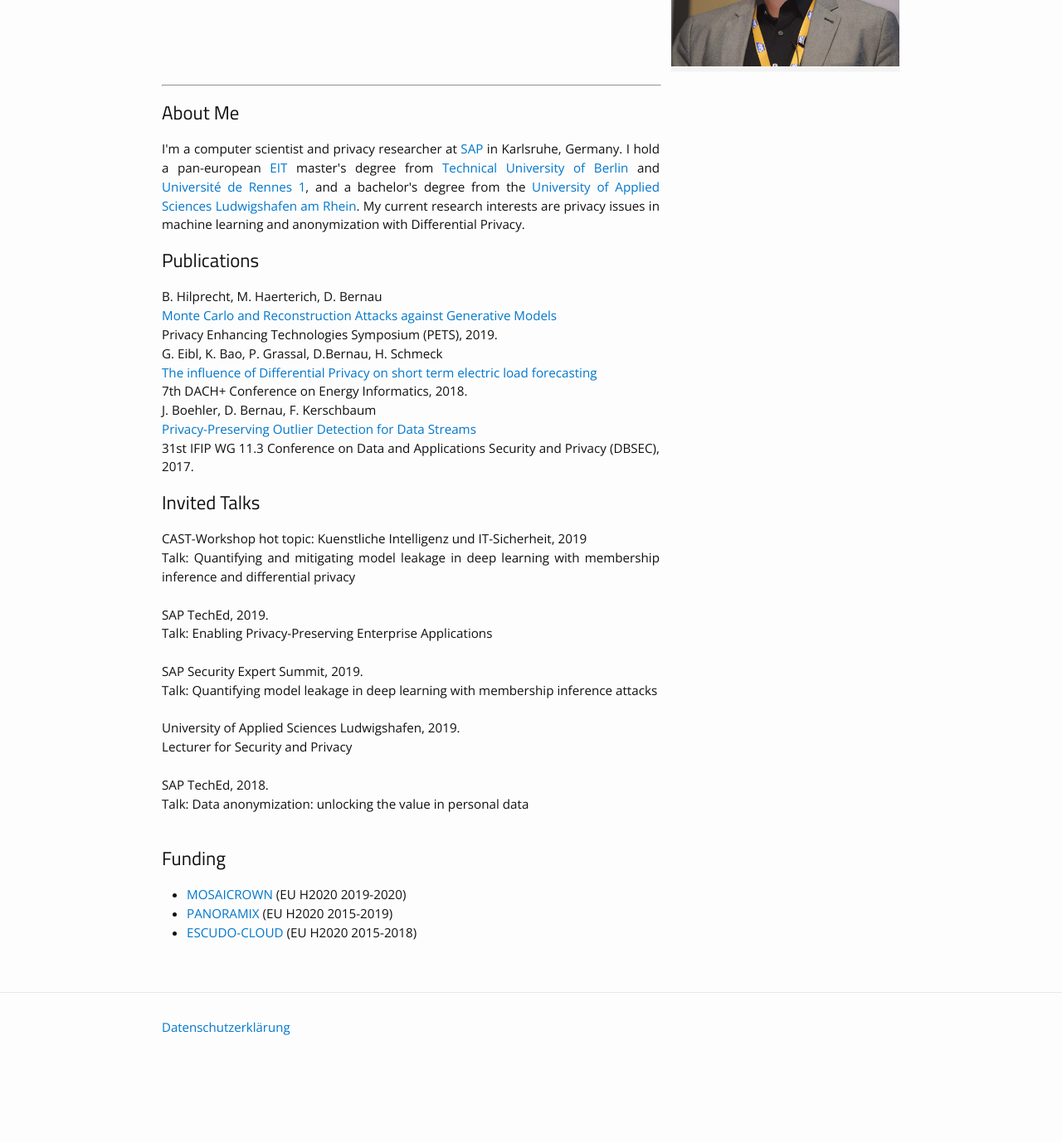
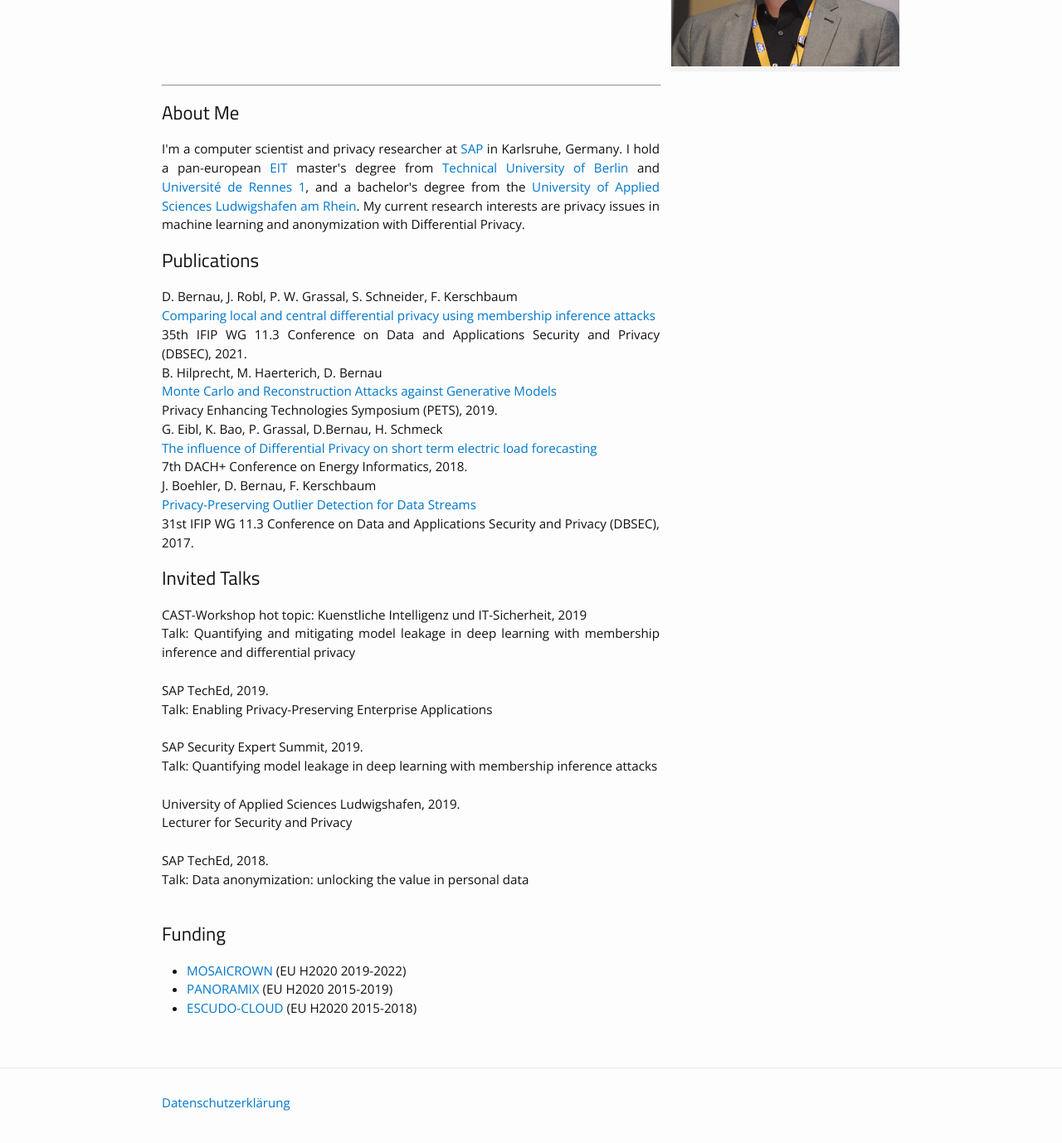
Before and after one commit to danbernau/danbernau.github.io, a Jekyll site: the page built from index.md, in a window 1280 px wide and 1400 px high, scrolled down 329 px. Shown: the top 1378 px of the window at 83% size. Built offline with Jekyll 4.4.1, drawn with Linux system fonts in a browser that asks for light colours; before the commit the page ends 1638 px from its top, so only the background shows below that.

Commit message:
updated publications

```diff
--- a/index.md
+++ b/index.md
@@ -73,6 +73,10 @@ I'm a computer scientist and privacy researcher at <a href="https://icn.sap.com/
 ## Publications
 <p align="justify" style="max-width:600px">
 
+D. Bernau, J. Robl, P. W. Grassal, S. Schneider, F. Kerschbaum <br>
+<a href="https://link.springer.com/chapter/10.1007/978-3-030-81242-3_2" target="_blank">Comparing local and central differential privacy using membership inference attacks</a><br>
+35th IFIP WG 11.3 Conference on Data and Applications Security and Privacy (DBSEC), 2021.<br>
+
 B. Hilprecht, M. Haerterich, D. Bernau <br>
 <a href="https://arxiv.org/abs/1906.03006" target="_blank">Monte Carlo and Reconstruction Attacks against Generative Models</a><br>
 Privacy Enhancing Technologies Symposium (PETS), 2019.<br>
@@ -109,7 +113,7 @@ Talk: Data anonymization: unlocking the value in personal data<br>
 ## Funding
 <p align="justify" style="max-width:600px">
 	<ul>
-		<li><a href="https://mosaicrown.eu/" target="_blank">MOSAICROWN </a>(EU H2020 2019-2020)</li>
+		<li><a href="https://mosaicrown.eu/" target="_blank">MOSAICROWN </a>(EU H2020 2019-2022)</li>
 		<li><a href="https://panoramix-project.eu/" target="_blank">PANORAMIX </a>(EU H2020 2015-2019)</li>
 		<li><a href="http://www.escudocloud.eu/" target="_blank">ESCUDO-CLOUD </a>(EU H2020 2015-2018)</li>
 	</ul>
```
